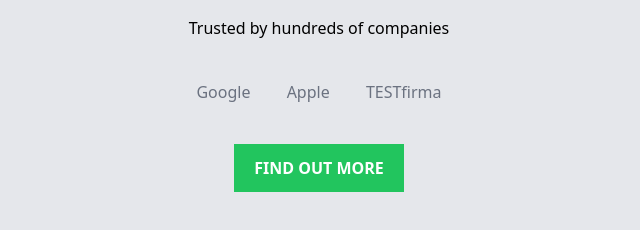
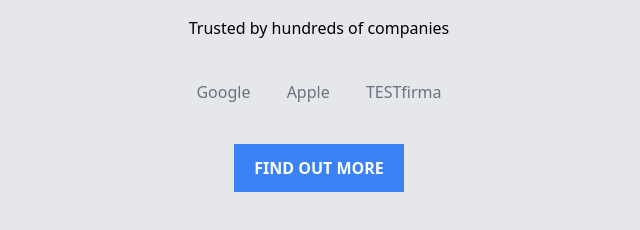
Before and after one commit to kS0125/Test, a plain HTML site: page index.html in a window 1280 px wide. Shown: the part 124-354 px from the top of the page, without its empty margins (321-961 px from the left). Drawn offline with nearby package versions, Linux system fonts and the light colour scheme.

Commit message:
bluebutton

```diff
--- a/index.html
+++ b/index.html
@@ -12,7 +12,7 @@
         <li class="inline text-gray-500 mx-4">Apple</li>
         <li class="inline text-gray-500 mx-4">TESTfirma</li>
       </ul>
-      <button class="block text-white bg-green-500 px-5 py-3 mx-auto mt-10 font-bold uppercase">Find out more</button>
+      <button class="block text-white bg-blue-500 px-5 py-3 mx-auto mt-10 font-bold uppercase">Find out more</button>
     </div>
   </body>
 </html>
```
